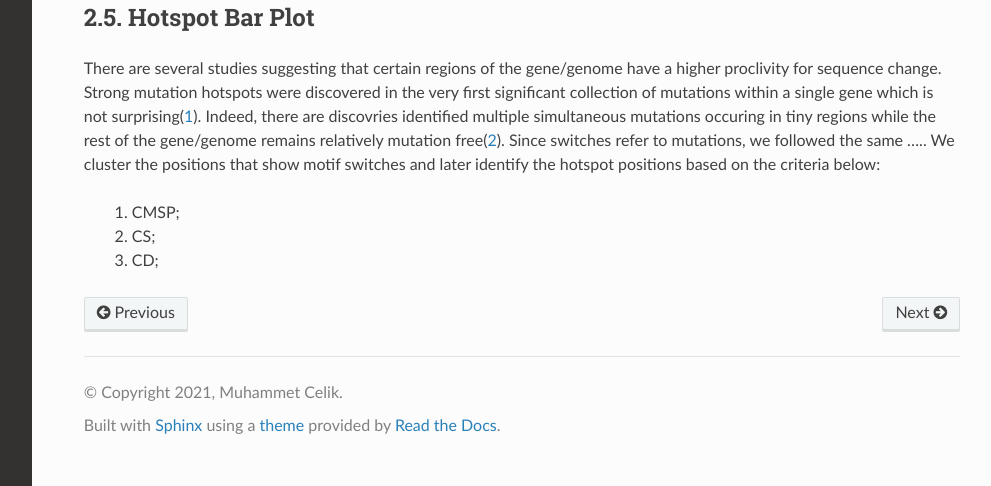
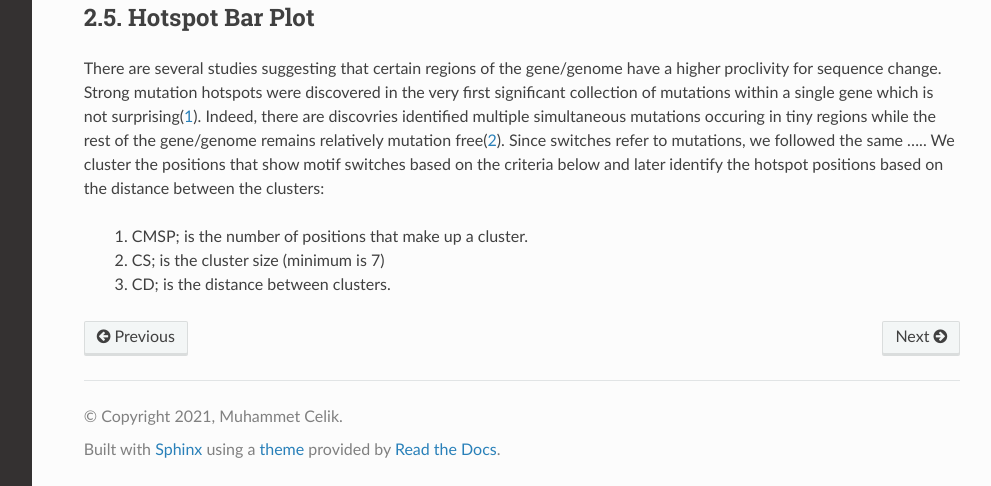
Before and after one commit to macelik/MoSwADocs, a Sphinx documentation site: the page built from docs/source/results.rst, in a window 1280 px wide and 900 px high, scrolled down 4869 px, cut to the strip 414-900 px from the top of the window. Shown: the whole strip, without its empty margins (268-1259 px from the left). Built offline with Sphinx 7.4.7 and the Read the Docs theme 2.0.0, drawn with Linux system fonts in a browser that asks for light colours.

Commit message:
Update results.rst

```diff
--- a/docs/source/results.rst
+++ b/docs/source/results.rst
@@ -143,10 +143,10 @@ Network Plot Sample
 Hotspot Bar Plot
 ----------------
 
-There are several studies suggesting that certain regions of the gene/genome have a higher proclivity for sequence change. Strong mutation hotspots were discovered in the very first significant collection of mutations within a single gene which is not surprising(`1 <https://pubmed.ncbi.nlm.nih.gov/16590151/>`_). Indeed, there are discovries identified multiple simultaneous mutations occuring in tiny regions while the rest of the gene/genome remains relatively mutation free(`2 <https://www.ncbi.nlm.nih.gov/pmc/articles/PMC4710516/>`_). Since switches refer to mutations, we followed the same ..... We cluster the positions that show motif switches and later identify the hotspot positions based on the criteria below:
+There are several studies suggesting that certain regions of the gene/genome have a higher proclivity for sequence change. Strong mutation hotspots were discovered in the very first significant collection of mutations within a single gene which is not surprising(`1 <https://pubmed.ncbi.nlm.nih.gov/16590151/>`_). Indeed, there are discovries identified multiple simultaneous mutations occuring in tiny regions while the rest of the gene/genome remains relatively mutation free(`2 <https://www.ncbi.nlm.nih.gov/pmc/articles/PMC4710516/>`_). Since switches refer to mutations, we followed the same ..... We cluster the positions that show motif switches based on the criteria below and later identify the hotspot positions based on the distance between the clusters:
 
- #. CMSP;
+ #. CMSP; is the number of positions that make up a cluster.
 
- #. CS;
+ #. CS; is the cluster size (minimum is 7)
 
- #. CD;
+ #. CD; is the distance between clusters.
```
